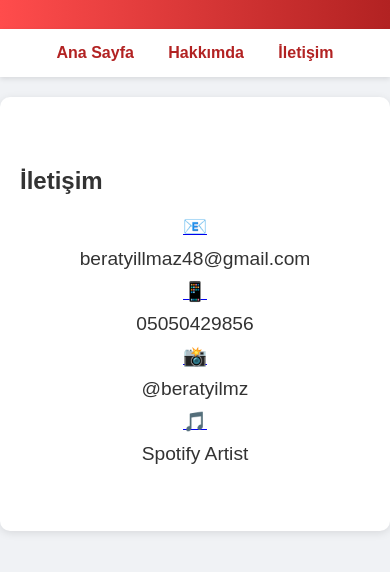
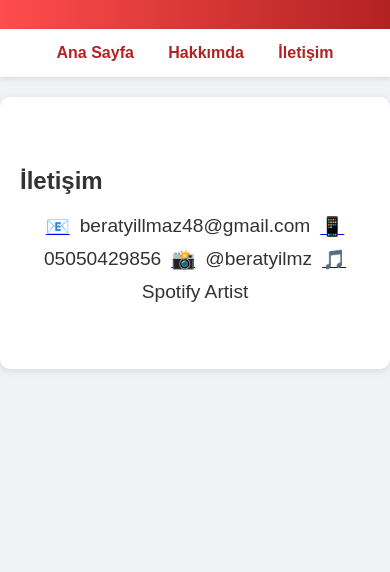
Before and after one commit to beratyilmaz48/beratyilmaz, a plain HTML site: page index.html in a window 390 px wide. Both pictures are taken after a click on the link "İletişim". Shown: the part 108-680 px from the top of the page. Drawn offline with Linux system fonts and the light colour scheme.

Commit message:
Update index.html

```diff
--- a/index.html
+++ b/index.html
@@ -83,7 +83,7 @@
     }
     .iletisim {
         display: flex;
-        flex-wrap: wrap;
+        flex-wrap: nowrap; /* Yan yana */
         align-items: center;
         justify-content: center;
         gap: 15px;
@@ -94,7 +94,8 @@
     }
     @media (max-width: 450px) {
         .iletisim {
-            flex-direction: column;
+            flex-wrap: wrap; /* Çok dar ekranda taşmayı engelle */
+            justify-content: center;
             gap: 10px;
         }
     }
@@ -114,7 +115,7 @@
 </nav>
 
 <section id="anasayfa">
-    <!-- Ana Sayfa içeriği boş, sadece header’daki Merhaba gözüküyor -->
+    <!-- Ana Sayfa içeriği boş, sadece header’da Merhaba gözüküyor -->
 </section>
 
 <section id="hakkimda">
```
